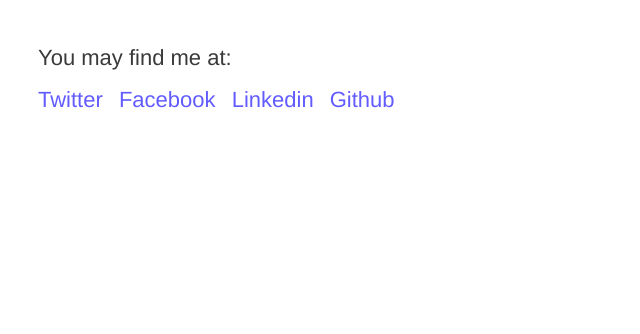
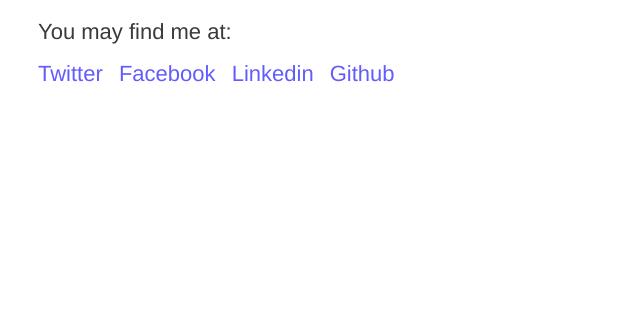
Before and after one commit to imikay/imikay.github.com, a plain HTML site: page index.html in a window 1280 px wide. Shown: the part 466-800 px from the top of the page, without its empty margins (17-657 px from the left). Drawn offline with Linux system fonts and the light colour scheme.

Commit message:
Update home.css

```diff
--- a/css/home.css
+++ b/css/home.css
@@ -40,7 +40,7 @@
 
 .findme
 {
-  margin-top: 2em;
+  margin-top: .8em;
 }
 
 a
```
